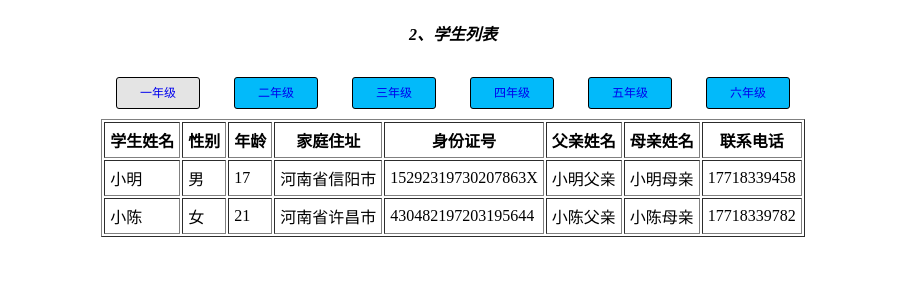
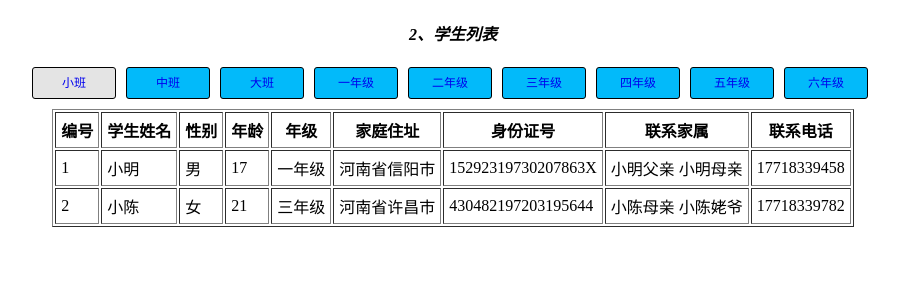
Before and after one commit to SoftWindMan/php_repo, a PHP site: page /include/studentList.php in a window 1280 px wide. Shown: the top 300 px of the page, without its empty margins (187-1086 px from the left). Run offline with PHP 8.4, Linux system fonts and the light colour scheme.

Commit message:
页面修改

```diff
--- a/project/stu/left.php
+++ b/project/stu/include/left.php
@@ -11,7 +11,7 @@
 <body>
 <ul class="type" type="none">
 	<li><a href="addStudent.php" target="main">1、新增学生</a></li>
-	<li><a href="studentList.php" target="main">2、学生名单</a></li>
+	<li><a href="studentList.php" target="main">2、学生列表</a></li>
 </ul>
 </body>
 </html>
--- /dev/null
+++ b/project/stu/include/studentList.php
@@ -0,0 +1,178 @@
+<!DOCTYPE html>
+<html>
+<head>
+    <meta charset="UTF-8">
+    <title>学生列表</title>
+    <script type="text/javascript" src="../jquery-1.11.3/jquery-1.11.3.js"></script>
+    <style type="text/css">
+        .sel_btn{
+            margin-right: 6px;
+            margin-bottom: 10px;
+            width: 60px;
+            line-height: 30px;
+            padding: 0 11px;
+            background: #02bafa;
+            border: 1px black solid;
+            border-radius: 3px;
+            display: inline-block;
+            text-decoration: none;
+            text-align: center;
+            font-size: 12px;
+            outline: none;
+        }
+        .ch_cls{
+            background: #e4e4e4;
+        }
+    </style>
+</head>
+<h4 align="center"><i>2、学生列表</i></h4>
+
+<div id="gradeList" align="center">
+    <a class="sel_btn ch_cls" id="sel_btn1" href="#" onclick="changeSelBtn(1)">小班</a>
+    <a class="sel_btn" id="sel_btn2" href="#" onclick="changeSelBtn(2)">中班</a>
+    <a class="sel_btn" id="sel_btn3" href="#" onclick="changeSelBtn(3)">大班</a>
+    <a class="sel_btn" id="sel_btn4" href="#" onclick="changeSelBtn(4)">一年级</a>
+    <a class="sel_btn" id="sel_btn5" href="#" onclick="changeSelBtn(5)">二年级</a>
+    <a class="sel_btn" id="sel_btn6" href="#" onclick="changeSelBtn(6)">三年级</a>
+    <a class="sel_btn" id="sel_btn7" href="#" onclick="changeSelBtn(7)">四年级</a>
+    <a class="sel_btn" id="sel_btn8" href="#" onclick="changeSelBtn(8)">五年级</a>
+    <a class="sel_btn" id="sel_btn9" href="#" onclick="changeSelBtn(9)">六年级</a>
+</div>
+
+<table align="center" border="1px solid black" cellpadding="5px">
+    <tr>
+        <th>编号</th>
+        <th>学生姓名</th>
+        <th>性别</th>
+        <th>年龄</th>
+        <th>年级</th>
+        <th>家庭住址</th>
+        <th>身份证号</th>
+        <th>联系家属</th>
+        <th>联系电话</th>
+    </tr>
+    <tr>
+        <td>1</td>
+        <td>小明</td>
+        <td>男</td>
+        <td>17</td>
+        <td>一年级</td>
+        <td>河南省信阳市</td>
+        <td>15292319730207863X</td>
+        <td>小明父亲 小明母亲</td>
+        <td>17718339458</td>
+    </tr>
+    <tr>
+        <td>2</td>
+        <td>小陈</td>
+        <td>女</td>
+        <td>21</td>
+        <td>三年级</td>
+        <td>河南省许昌市</td>
+        <td>430482197203195644</td>
+        <td>小陈母亲 小陈姥爷</td>
+        <td>17718339782</td>
+    </tr>
+</table>
+
+
+
+
+
+<script type="text/javascript">
+    function changeSelBtn(index){
+        if(index==1){
+            $("#sel_btn1").addClass('ch_cls');
+            $("#sel_btn2").removeClass('ch_cls');
+            $("#sel_btn3").removeClass('ch_cls');
+            $("#sel_btn4").removeClass('ch_cls');
+            $("#sel_btn5").removeClass('ch_cls');
+            $("#sel_btn6").removeClass('ch_cls');
+            $("#sel_btn7").removeClass('ch_cls');
+            $("#sel_btn8").removeClass('ch_cls');
+            $("#sel_btn9").removeClass('ch_cls');
+        }else if(index==2){
+            $("#sel_btn2").addClass('ch_cls');
+            $("#sel_btn1").removeClass('ch_cls');
+            $("#sel_btn3").removeClass('ch_cls');
+            $("#sel_btn4").removeClass('ch_cls');
+            $("#sel_btn5").removeClass('ch_cls');
+            $("#sel_btn6").removeClass('ch_cls');
+            $("#sel_btn7").removeClass('ch_cls');
+            $("#sel_btn8").removeClass('ch_cls');
+            $("#sel_btn9").removeClass('ch_cls');
+        }else if(index==3){
+            $("#sel_btn3").addClass('ch_cls');
+            $("#sel_btn1").removeClass('ch_cls');
+            $("#sel_btn2").removeClass('ch_cls');
+            $("#sel_btn4").removeClass('ch_cls');
+            $("#sel_btn5").removeClass('ch_cls');
+            $("#sel_btn6").removeClass('ch_cls');
+            $("#sel_btn7").removeClass('ch_cls');
+            $("#sel_btn8").removeClass('ch_cls');
+            $("#sel_btn9").removeClass('ch_cls');
+        }else if(index==4){
+            $("#sel_btn4").addClass('ch_cls');
+            $("#sel_btn1").removeClass('ch_cls');
+            $("#sel_btn2").removeClass('ch_cls');
+            $("#sel_btn3").removeClass('ch_cls');
+            $("#sel_btn5").removeClass('ch_cls');
+            $("#sel_btn6").removeClass('ch_cls');
+            $("#sel_btn7").removeClass('ch_cls');
+            $("#sel_btn8").removeClass('ch_cls');
+            $("#sel_btn9").removeClass('ch_cls');
+        }else if(index==5){
+            $("#sel_btn5").addClass('ch_cls');
+            $("#sel_btn1").removeClass('ch_cls');
+            $("#sel_btn2").removeClass('ch_cls');
+            $("#sel_btn3").removeClass('ch_cls');
+            $("#sel_btn4").removeClass('ch_cls');
+            $("#sel_btn6").removeClass('ch_cls');
+            $("#sel_btn7").removeClass('ch_cls');
+            $("#sel_btn8").removeClass('ch_cls');
+            $("#sel_btn9").removeClass('ch_cls');
+        }else if(index==6){
+            $("#sel_btn6").addClass('ch_cls');
+            $("#sel_btn1").removeClass('ch_cls');
+            $("#sel_btn2").removeClass('ch_cls');
+            $("#sel_btn3").removeClass('ch_cls');
+            $("#sel_btn4").removeClass('ch_cls');
+            $("#sel_btn5").removeClass('ch_cls');
+            $("#sel_btn7").removeClass('ch_cls');
+            $("#sel_btn8").removeClass('ch_cls');
+            $("#sel_btn9").removeClass('ch_cls');
+        }else if(index==7){
+            $("#sel_btn7").addClass('ch_cls');
+            $("#sel_btn1").removeClass('ch_cls');
+            $("#sel_btn2").removeClass('ch_cls');
+            $("#sel_btn3").removeClass('ch_cls');
+            $("#sel_btn4").removeClass('ch_cls');
+            $("#sel_btn5").removeClass('ch_cls');
+            $("#sel_btn6").removeClass('ch_cls');
+            $("#sel_btn8").removeClass('ch_cls');
+            $("#sel_btn9").removeClass('ch_cls');
+        }else if(index==8){
+            $("#sel_btn8").addClass('ch_cls');
+            $("#sel_btn1").removeClass('ch_cls');
+            $("#sel_btn2").removeClass('ch_cls');
+            $("#sel_btn3").removeClass('ch_cls');
+            $("#sel_btn4").removeClass('ch_cls');
+            $("#sel_btn5").removeClass('ch_cls');
+            $("#sel_btn6").removeClass('ch_cls');
+            $("#sel_btn7").removeClass('ch_cls');
+            $("#sel_btn9").removeClass('ch_cls');
+        }else if(index==9){
+            $("#sel_btn9").addClass('ch_cls');
+            $("#sel_btn1").removeClass('ch_cls');
+            $("#sel_btn2").removeClass('ch_cls');
+            $("#sel_btn3").removeClass('ch_cls');
+            $("#sel_btn4").removeClass('ch_cls');
+            $("#sel_btn5").removeClass('ch_cls');
+            $("#sel_btn6").removeClass('ch_cls');
+            $("#sel_btn7").removeClass('ch_cls');
+            $("#sel_btn8").removeClass('ch_cls');
+        }
+    }
+</script>
+
+</html>
--- a/project/stu/index.php
+++ b/project/stu/index.php
@@ -8,8 +8,8 @@
 	</style>
 </head>
 
-<frameset cols="10%,*" frameborder="1" framespacing="0" border="1">
-	<frame src="left.php" >
-	<frame src="main.php" name="main">
+<frameset cols="15%,*" frameborder="1" framespacing="0" border="1">
+	<frame src="include/left.php" >
+	<frame src="include/main.php" name="main">
 </frameset>
 </html>
--- a/project/stu/studentList.php
+++ /dev/null
@@ -1,123 +0,0 @@
-<!DOCTYPE html>
-<html>
-<head>
-    <meta charset="UTF-8">
-    <title>学生列表</title>
-    <script type="text/javascript" src="jquery-1.11.3/jquery-1.11.3.js"></script>
-    <style type="text/css">
-        .sel_btn{
-            margin: 10px 15px;
-            width: 60px;
-            line-height: 30px;
-            padding: 0 11px;
-            background: #02bafa;
-            border: 1px black solid;
-            border-radius: 3px;
-            display: inline-block;
-            text-decoration: none;
-            text-align: center;
-            font-size: 12px;
-            outline: none;
-        }
-        .ch_cls{
-            background: #e4e4e4;
-        }
-    </style>
-</head>
-<h4 align="center"><i>2、学生列表</i></h4>
-
-<div id="gradeList" align="center">
-    <a class="sel_btn ch_cls" id="sel_btn1" href="#" onclick="changeSelBtn(1)">一年级</a>
-    <a class="sel_btn" id="sel_btn2" href="#" onclick="changeSelBtn(2)">二年级</a>
-    <a class="sel_btn" id="sel_btn3" href="#" onclick="changeSelBtn(3)">三年级</a>
-    <a class="sel_btn" id="sel_btn4" href="#" onclick="changeSelBtn(4)">四年级</a>
-    <a class="sel_btn" id="sel_btn5" href="#" onclick="changeSelBtn(5)">五年级</a>
-    <a class="sel_btn" id="sel_btn6" href="#" onclick="changeSelBtn(6)">六年级</a>
-</div>
-
-<table align="center" border="1px solid black" cellpadding="5px">
-    <tr>
-        <th>学生姓名</th>
-        <th>性别</th>
-        <th>年龄</th>
-        <th>家庭住址</th>
-        <th>身份证号</th>
-        <th>父亲姓名</th>
-        <th>母亲姓名</th>
-        <th>联系电话</th>
-    </tr>
-    <tr>
-        <td>小明</td>
-        <td>男</td>
-        <td>17</td>
-        <td>河南省信阳市</td>
-        <td>15292319730207863X</td>
-        <td>小明父亲</td>
-        <td>小明母亲</td>
-        <td>17718339458</td>
-    </tr>
-    <tr>
-        <td>小陈</td>
-        <td>女</td>
-        <td>21</td>
-        <td>河南省许昌市</td>
-        <td>430482197203195644</td>
-        <td>小陈父亲</td>
-        <td>小陈母亲</td>
-        <td>17718339782</td>
-    </tr>
-</table>
-
-
-
-
-
-<script type="text/javascript">
-    function changeSelBtn(index){
-        if(index==1){
-            $("#sel_btn1").addClass('ch_cls');
-            $("#sel_btn2").removeClass('ch_cls');
-            $("#sel_btn3").removeClass('ch_cls');
-            $("#sel_btn4").removeClass('ch_cls');
-            $("#sel_btn5").removeClass('ch_cls');
-            $("#sel_btn6").removeClass('ch_cls');
-        }else if(index==2){
-            $("#sel_btn2").addClass('ch_cls');
-            $("#sel_btn1").removeClass('ch_cls');
-            $("#sel_btn3").removeClass('ch_cls');
-            $("#sel_btn4").removeClass('ch_cls');
-            $("#sel_btn5").removeClass('ch_cls');
-            $("#sel_btn6").removeClass('ch_cls');
-        }else if(index==3){
-            $("#sel_btn3").addClass('ch_cls');
-            $("#sel_btn1").removeClass('ch_cls');
-            $("#sel_btn2").removeClass('ch_cls');
-            $("#sel_btn4").removeClass('ch_cls');
-            $("#sel_btn5").removeClass('ch_cls');
-            $("#sel_btn6").removeClass('ch_cls');
-        }else if(index==4){
-            $("#sel_btn4").addClass('ch_cls');
-            $("#sel_btn1").removeClass('ch_cls');
-            $("#sel_btn2").removeClass('ch_cls');
-            $("#sel_btn3").removeClass('ch_cls');
-            $("#sel_btn5").removeClass('ch_cls');
-            $("#sel_btn6").removeClass('ch_cls');
-        }else if(index==5){
-            $("#sel_btn5").addClass('ch_cls');
-            $("#sel_btn1").removeClass('ch_cls');
-            $("#sel_btn2").removeClass('ch_cls');
-            $("#sel_btn3").removeClass('ch_cls');
-            $("#sel_btn4").removeClass('ch_cls');
-            $("#sel_btn6").removeClass('ch_cls');
-        }else if(index==6){
-            $("#sel_btn6").addClass('ch_cls');
-            $("#sel_btn1").removeClass('ch_cls');
-            $("#sel_btn2").removeClass('ch_cls');
-            $("#sel_btn3").removeClass('ch_cls');
-            $("#sel_btn4").removeClass('ch_cls');
-            $("#sel_btn5").removeClass('ch_cls');
-        }
-    }
-</script>
-
-</html>
```
Also changed, not shown: project/stu/addStudent.php (deleted, +0 -46 lines), project/stu/handlerPage/addAction.php (added, +20 -0 lines), project/stu/include/addStudent.php (added, +99 -0 lines), project/stu/include/main.php (added, +13 -0 lines), project/stu/main.php (deleted, +0 -10 lines), 1 other file.
